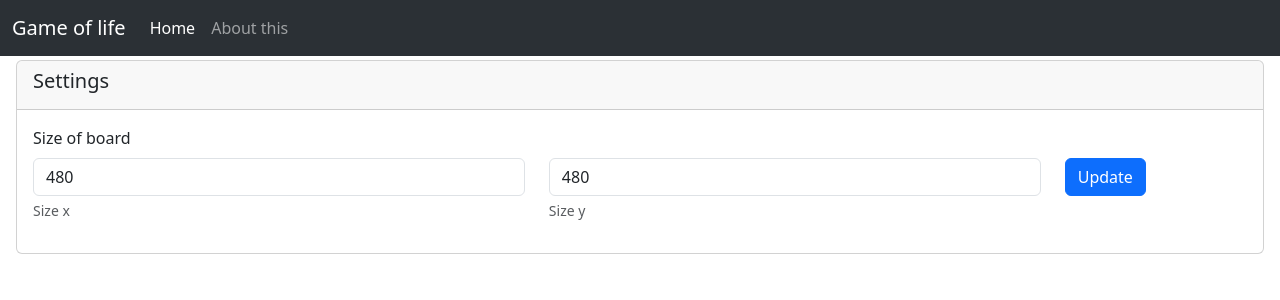
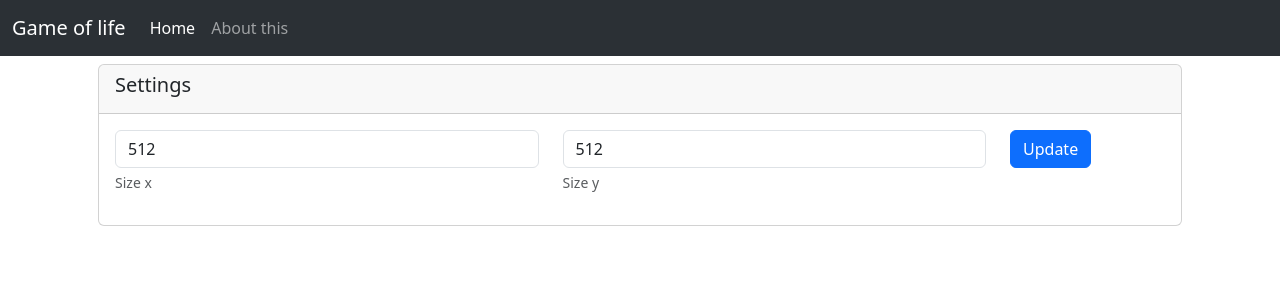
Before and after one commit to soymaxhs/game-of-life, a React (Create React App) app: page / in a window 1280 px wide. Shown: the top 300 px of the page. Built offline with nearby package versions, Linux system fonts and the light colour scheme.

Commit message:
style: divided by sections

```diff
--- a/src/App.tsx
+++ b/src/App.tsx
@@ -4,13 +4,17 @@ import Settings from './components/Settings/Form';
 
 function App() {
   const [settings, setSettings] = React.useState<object>({
-    sizeX: 480,
-    sizeY: 480,
+    sizeX: 128,
+    sizeY: 128,
   });
   return (
     <>
-      <Nav></Nav>
-      <Settings putSettings={setSettings}></Settings>
+      <header>
+        <Nav></Nav>
+      </header>
+      <main>
+        <Settings putSettings={setSettings}></Settings>
+      </main>
     </>
   );
 }
--- a/src/components/Settings/Form.tsx
+++ b/src/components/Settings/Form.tsx
@@ -5,8 +5,8 @@ interface settings {
 }
 
 function Form(props: settings) {
-    const [sizeX, setSizeX] = React.useState<number>(480);
-    const [sizeY, setSizeY] = React.useState<number>(480);
+    const [sizeX, setSizeX] = React.useState<number>(512);
+    const [sizeY, setSizeY] = React.useState<number>(512);
     const updateSettings = () => {
         props.putSettings({
             sizeX: sizeX,
@@ -14,14 +14,14 @@ function Form(props: settings) {
         });
     }
     return (
-        <div className="card mx-3 my-1">
+        <section className='container my-2'>
+            <div className="card mx-3">
                 <div className="card-header">
                     <h5>Settings</h5>
                 </div>
                 <div className="card-body">
                     <form onSubmit={(e) => { e.preventDefault() }}>
                         <div className='row'>
-                        <label htmlFor="size" className="form-label">Size of board</label>
                             <div className='col'>
                                 <div className="mb-3">
                                     <input type="number" className="form-control" aria-describedby="size-x" value={sizeX} onChange={(e) => { setSizeX(parseInt(e.target.value)) }} />
@@ -41,6 +41,7 @@ function Form(props: settings) {
                     </form>
                 </div>
             </div>
+        </section>
     );
 }
 
```
Lines whose indentation alone changed are shown as unchanged.
